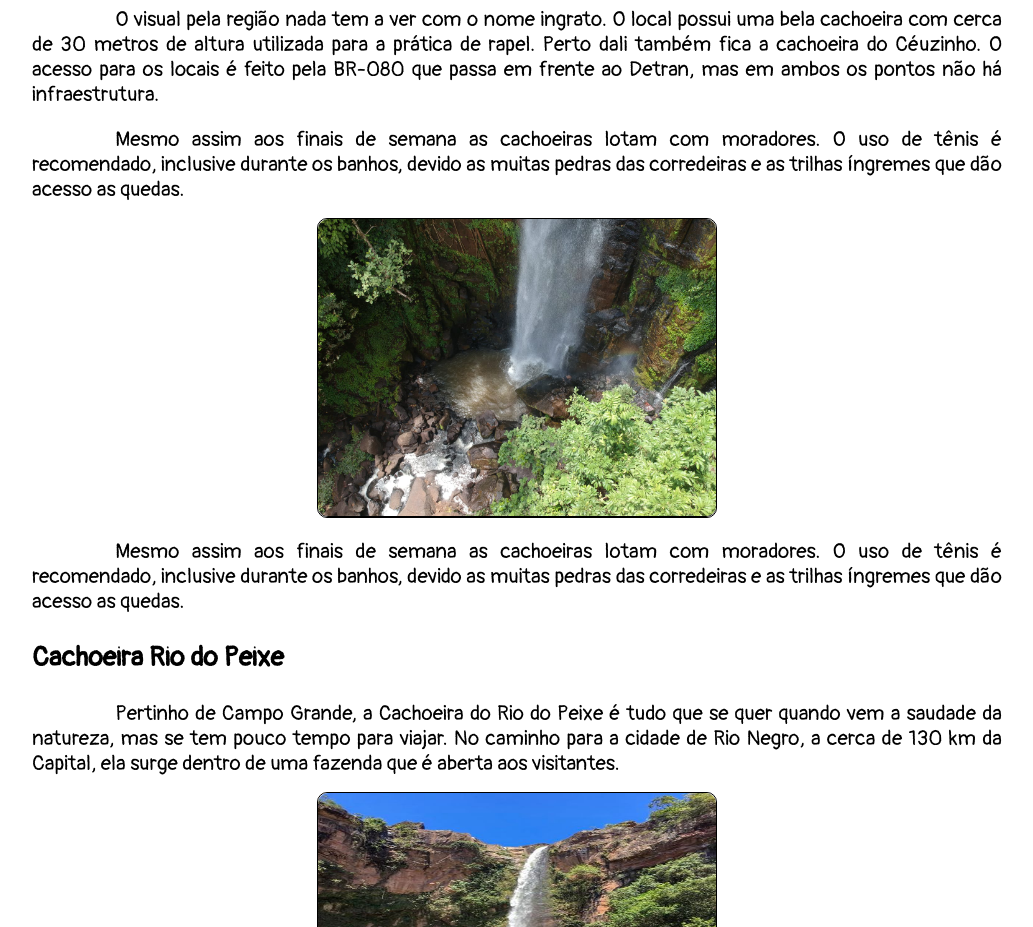
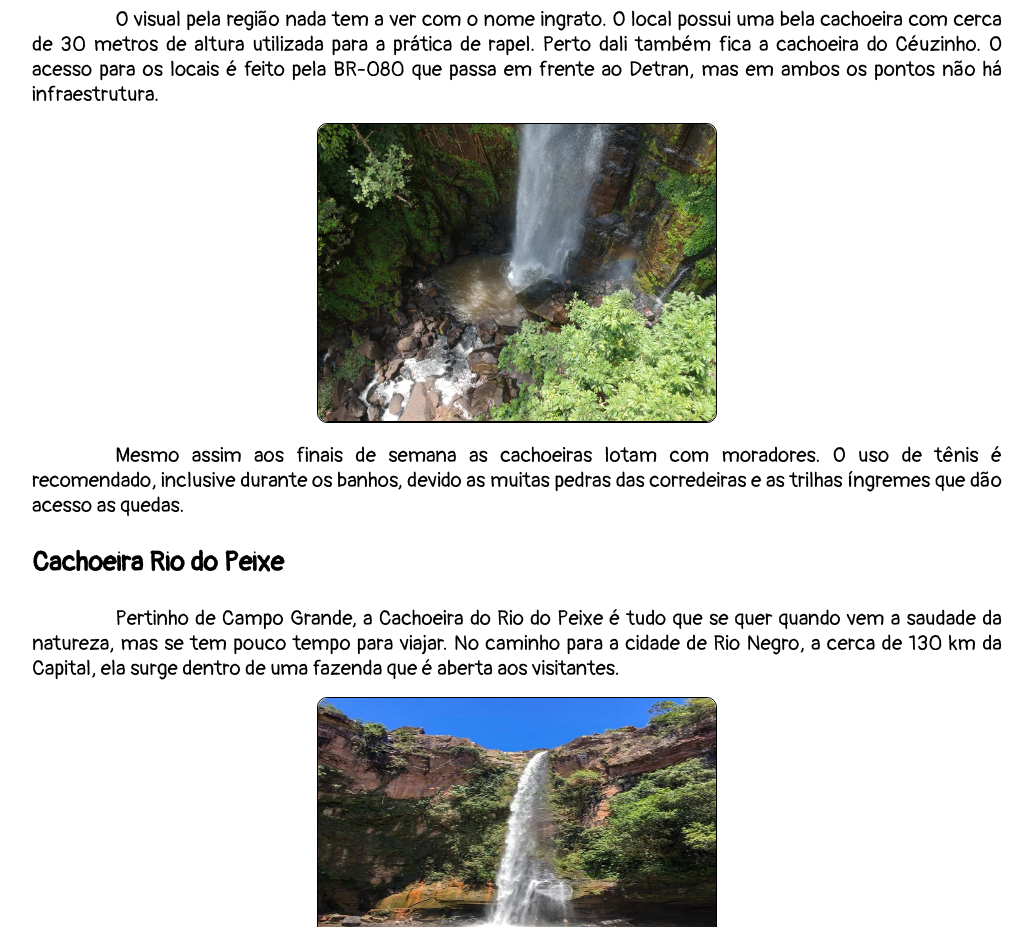
Before and after one commit to FelipeHohlenwerger/visitecampogrande, a plain HTML site: page Attractions/natureza.html in a window 1280 px wide. Shown: the part 1360-2287 px from the top of the page, without its empty margins (123-1156 px from the left). Drawn offline with Linux system fonts and the light colour scheme; a web font is replaced by a local one.

Commit message:
Projeto blog visite Campo Grande

```diff
--- a/Attractions/natureza.html
+++ b/Attractions/natureza.html
@@ -45,9 +45,7 @@
         <p>
             O visual pela região nada tem a ver com o nome ingrato. O local possui uma bela cachoeira com cerca de 30 metros de altura utilizada para a prática de rapel. Perto dali também fica a cachoeira do Céuzinho. O acesso para os locais é feito pela BR-080 que passa em frente ao Detran, mas em ambos os pontos não há infraestrutura.
         </p>
-        <p>
-            Mesmo assim aos finais de semana as cachoeiras lotam com moradores. O uso de tênis é recomendado, inclusive durante os banhos, devido as muitas pedras das corredeiras e as trilhas íngremes que dão acesso as quedas.
-        </p>
+
         <figure class="container">
             <img src="../img/attractions-img/inferninho.jpg" class="places-img" alt="Cachoeira do Inferninho">
         </figure>
```
Also changed, not shown: 2 other files.
